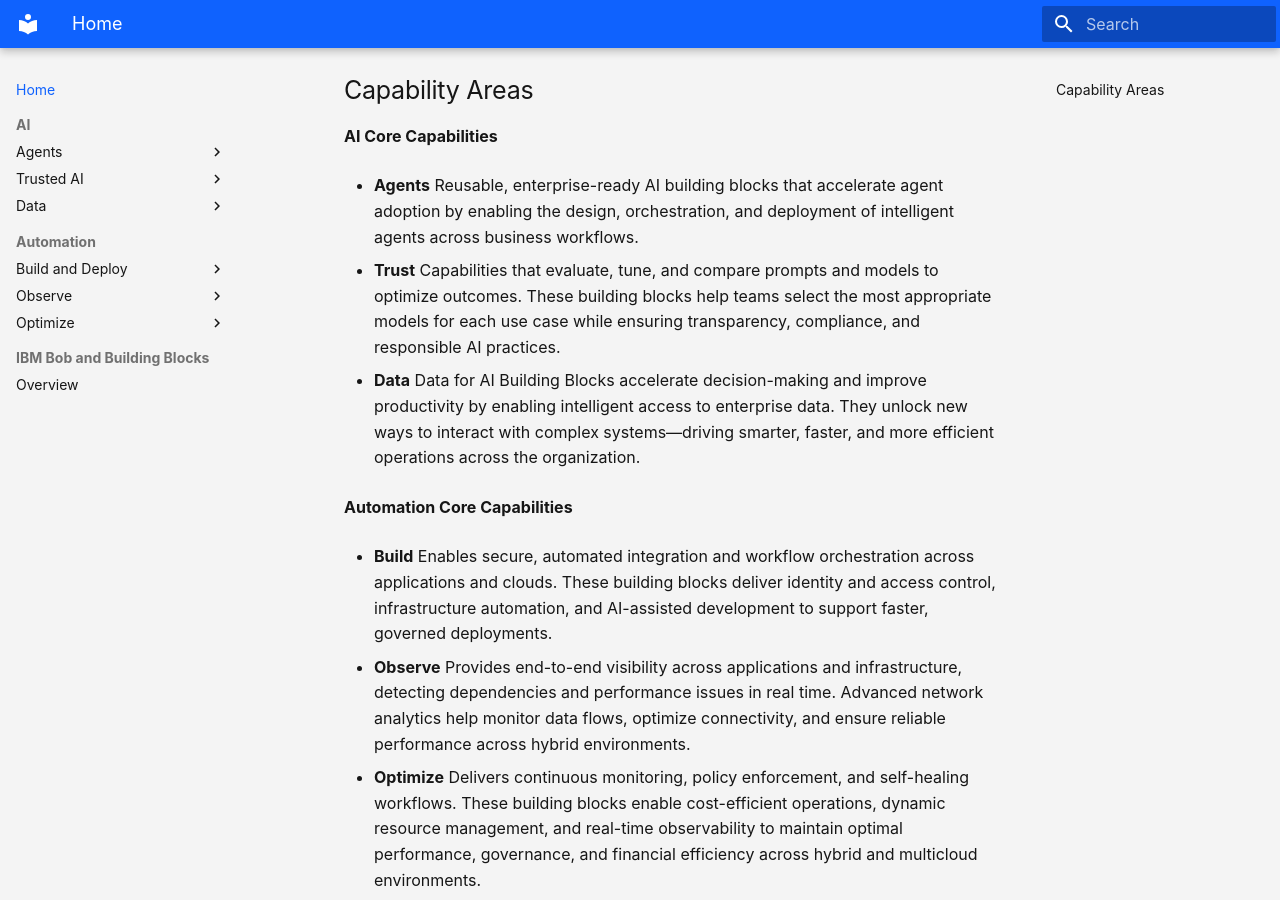
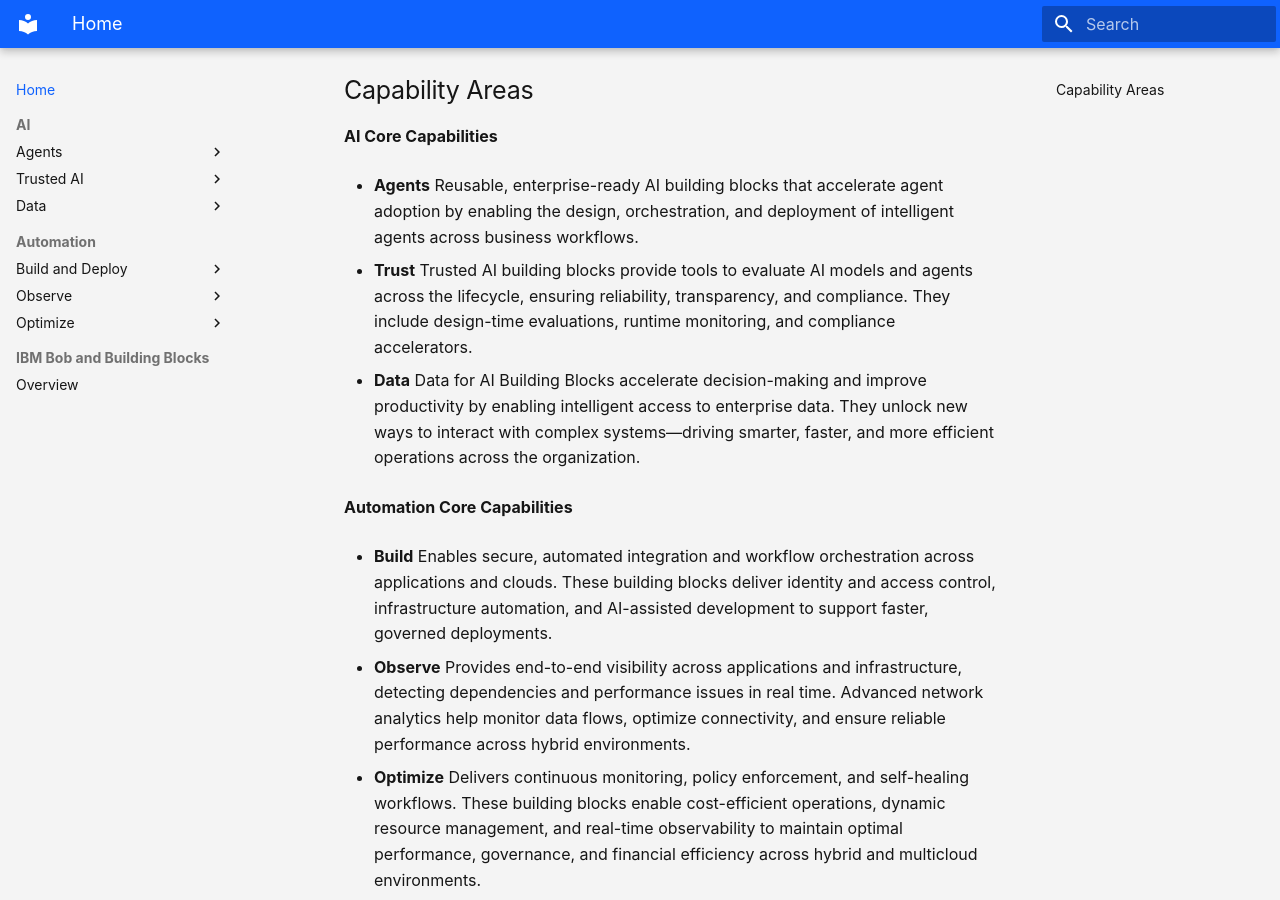
Before and after one commit to ibm-self-serve-assets/building-blocks-docs, an MkDocs documentation site: the page built from docs-src/index.md, in a window 1280 px wide and 900 px high, scrolled down 486 px. Built offline with MkDocs 1.6.1 and Material for MkDocs 9.7.7, drawn with Linux system fonts in a browser that asks for light colours.

Commit message:
Update index.md

```diff
--- a/docs-src/index.md
+++ b/docs-src/index.md
@@ -14,7 +14,7 @@
 Reusable, enterprise-ready AI building blocks that accelerate agent adoption by enabling the design, orchestration, and deployment of intelligent agents across business workflows.
 
 - **Trust**
-Capabilities that evaluate, tune, and compare prompts and models to optimize outcomes. These building blocks help teams select the most appropriate models for each use case while ensuring transparency, compliance, and responsible AI practices.
+Trusted AI building blocks provide tools to evaluate AI models and agents across the lifecycle, ensuring reliability, transparency, and compliance. They include design-time evaluations, runtime monitoring, and compliance accelerators.
 
 - **Data**
 Data for AI Building Blocks accelerate decision-making and improve productivity by enabling intelligent access to enterprise data. They unlock new ways to interact with complex systems—driving smarter, faster, and more efficient operations across the organization.
```
